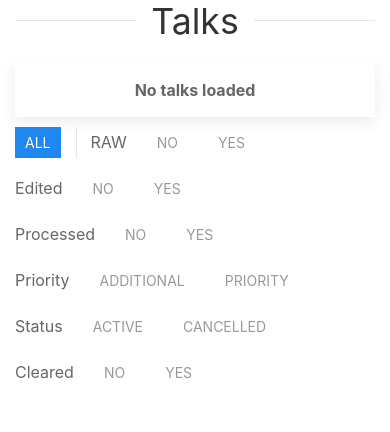
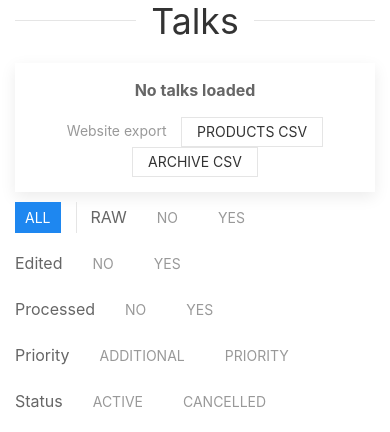
Before and after one commit to greenbelt-recorded-talks/talks-processing, a Python web app: template gbtalks/templates/talks.html in a window 390 px wide; the page is wider, and only the part inside the window is pictured. Shown: the part 200-632 px from the top of that part. Run offline with Jinja, Linux system fonts and the light colour scheme; the template is opened without the code that fills it, so the values that code supplies are empty; some libraries are stand-ins or nearby versions.

Commit message:
Link the website CSV exports from the talks page
/talks_archive.csv and /talks_products.csv have been there for years with
nothing pointing at them, so using them meant knowing the URLs.

They now sit beside the "Showing N talks" summary, which becomes a flex
row rather than a centred block; on phone widths it stacks and both
halves centre, which is roughly the old look. Products comes first
because it is the one that feeds the shop - archive is the
everything-including-cancelled dump - and each carries a title tooltip
saying what is in it, because the two filenames alone do not say.

Nothing about the routes themselves changes. Note this is the first time
they have been linked from anywhere, and neither carries
@login_required: talk titles, descriptions, speakers and content
warnings are readable by anyone who can reach the site.

Co-Authored-By: Claude Opus 5 (1M context) <noreply@anthropic.com>

```diff
--- a/gbtalks/templates/talks.html
+++ b/gbtalks/templates/talks.html
@@ -6,8 +6,17 @@
 
 <div id="talks-filter" uk-filter="target: .js-filter">
 
-    <div class="uk-card uk-card-default uk-card-body uk-padding-small uk-margin-small-bottom uk-text-center">
-        <span class="uk-text-bold" id="talks-summary">{% if talks %}Showing all {{ talks|length }} talk{{ '' if talks|length == 1 else 's' }}{% else %}No talks loaded{% endif %}</span>
+    <div class="uk-card uk-card-default uk-card-body uk-padding-small uk-margin-small-bottom">
+        <div class="uk-grid-small uk-flex-middle uk-flex-center uk-flex-between@s" uk-grid>
+            <div class="uk-text-center uk-text-left@s">
+                <span class="uk-text-bold" id="talks-summary">{% if talks %}Showing all {{ talks|length }} talk{{ '' if talks|length == 1 else 's' }}{% else %}No talks loaded{% endif %}</span>
+            </div>
+            <div class="uk-text-center uk-text-right@s">
+                <span class="uk-text-meta uk-margin-small-right">Website export</span>
+                <a class="uk-button uk-button-default uk-button-small" href="{{ url_for('talks_products') }}" title="Cleared, uncancelled talks with their download and memory stick variations, for import into the Greenbelt website">Products CSV</a>
+                <a class="uk-button uk-button-default uk-button-small" href="{{ url_for('talks_archive') }}" title="Every talk in the database, for import into the Greenbelt website archive">Archive CSV</a>
+            </div>
+        </div>
     </div>
 
     <div class="uk-grid-small uk-grid-divider uk-child-width-auto" uk-grid>
```
